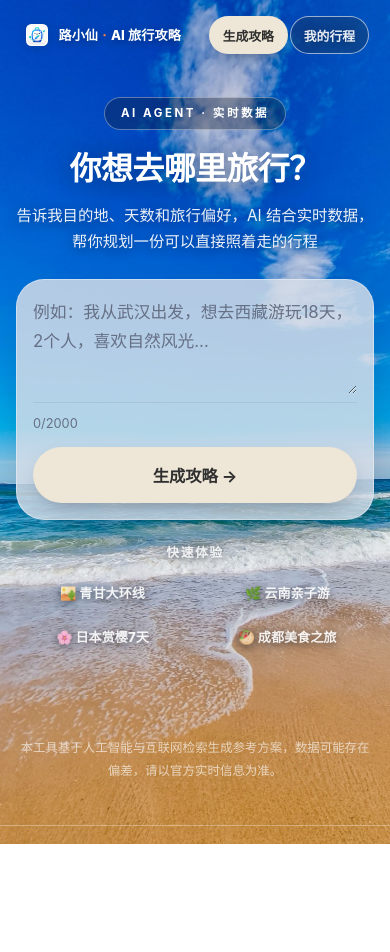
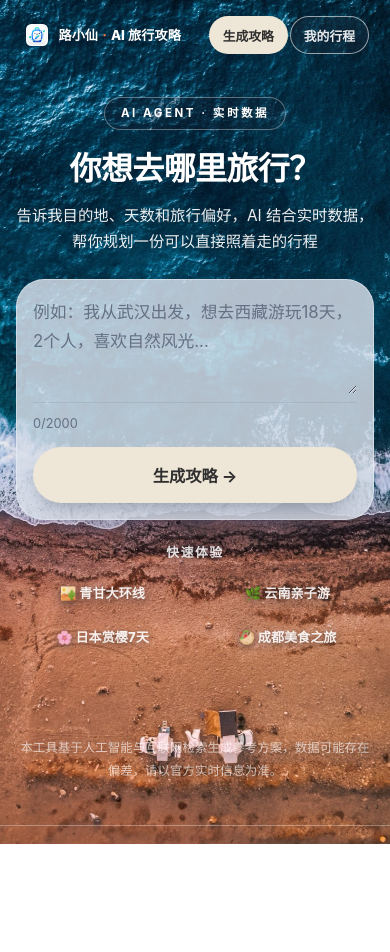
Before and after one commit to shixiong0529/trip, a FastAPI app: page / in a window 390 px wide. Run offline with FastAPI, Linux system fonts and the light colour scheme; some libraries are stand-ins or nearby versions.

Commit message:
mobile: replace background with mbbg1

```diff
--- a/static/index.html
+++ b/static/index.html
@@ -4,7 +4,7 @@
 <meta charset="UTF-8">
 <meta name="viewport" content="width=device-width, initial-scale=1.0, viewport-fit=cover">
 <title>AI 旅行攻略生成器</title>
-<link rel="stylesheet" href="/static/style.css?v=20260711-pcbg6-b65">
+<link rel="stylesheet" href="/static/style.css?v=20260711-pcbg6-mbbg1">
 </head>
 <body>
 
--- a/static/info.html
+++ b/static/info.html
@@ -4,7 +4,7 @@
 <meta charset="UTF-8">
 <meta name="viewport" content="width=device-width, initial-scale=1.0">
 <title>路小仙 · 信息说明</title>
-<link rel="stylesheet" href="/static/style.css?v=20260711-pcbg6-b65">
+<link rel="stylesheet" href="/static/style.css?v=20260711-pcbg6-mbbg1">
 </head>
 <body class="info-page">
 
--- a/static/style.css
+++ b/static/style.css
@@ -672,7 +672,7 @@ body {
    ============================================================ */
 @media (max-width: 640px) {
   .bg-scene {
-    background: url('/static/shatan-mobile.jpg') center center / cover no-repeat scroll;
+    background: url('/static/mbbg1-mobile.jpg') center center / cover no-repeat scroll;
     filter: none;
   }
 
```
Also changed, not shown: static/mbbg1-mobile.jpg (added), 1 other file.
